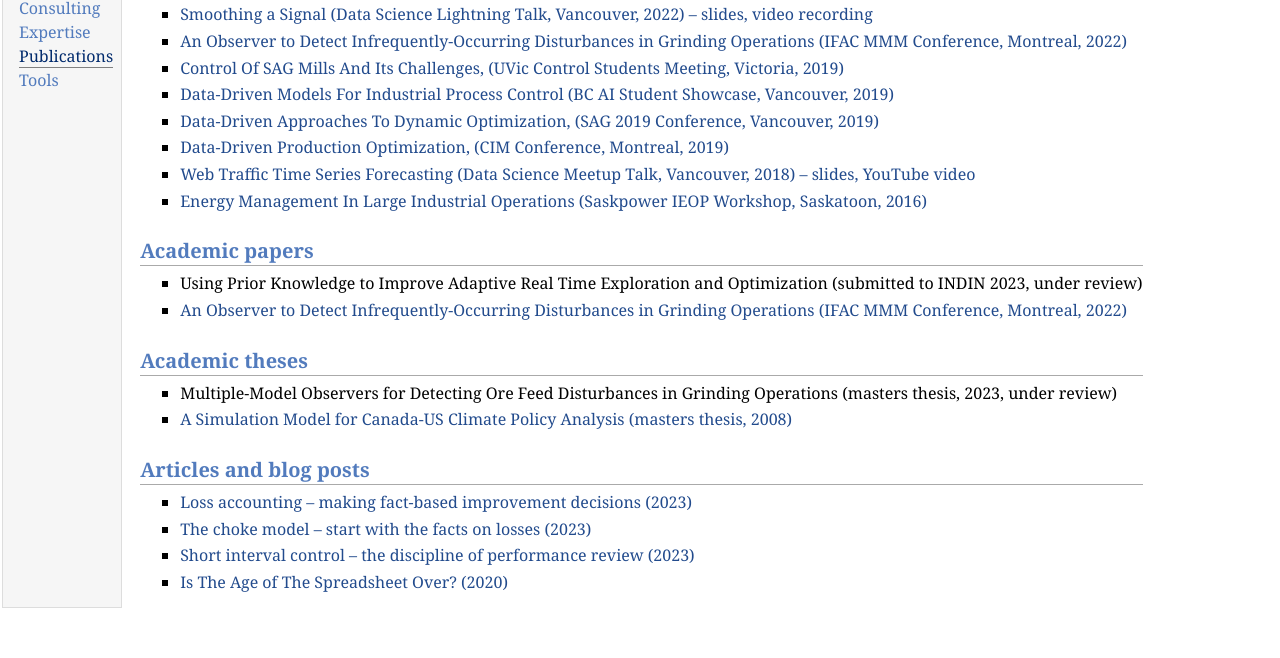
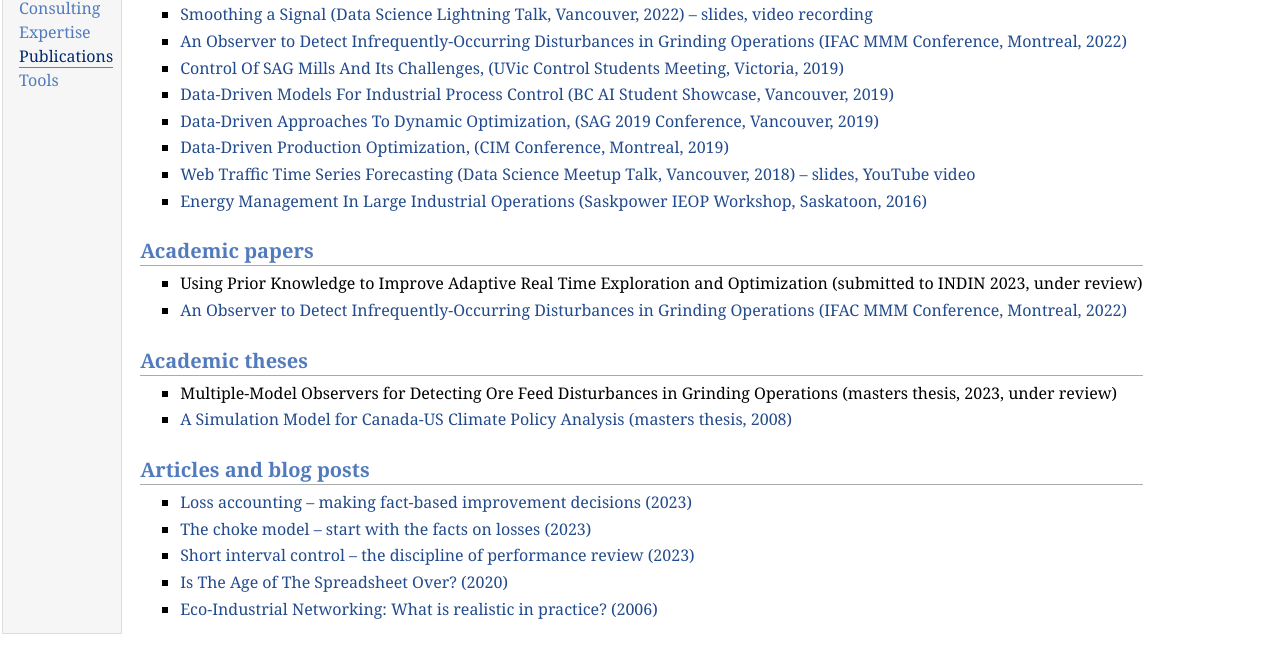
Before and after one commit to basicmachines/basicmachines.github.io, a plain HTML site: page publications.html in a window 1280 px wide. Shown: the part 104-762 px from the top of the page. Drawn offline with Linux system fonts and the light colour scheme.

Commit message:
Added EIN paper

```diff
--- a/publications.html
+++ b/publications.html
@@ -82,6 +82,8 @@
 <li><p><a href="https://towardsdatascience.com/have-spreadsheets-got-a-future-9b7ad23648b8" target=&ldquo;blank&rdquo;>Is The Age of The Spreadsheet Over? (2020)</a>
 </p>
 </li>
+<li><p><a href="docs/Tubbs_2006_EINinpractice_070227.pdf" target=&ldquo;blank&rdquo;>Eco-Industrial Networking: What is realistic in practice? (2006)</a></p>
+</li>
 </ul>
 </td>
 </tr>
```
Also changed, not shown: 2 other files.
